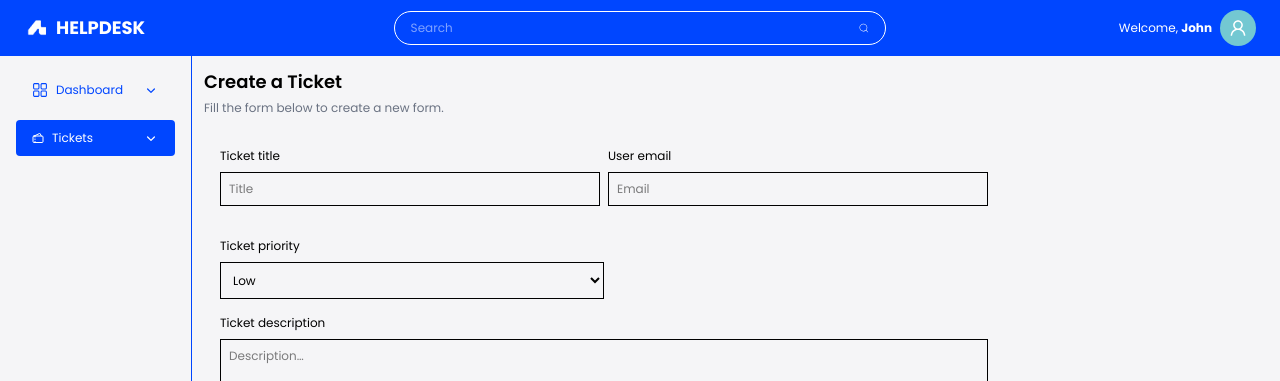
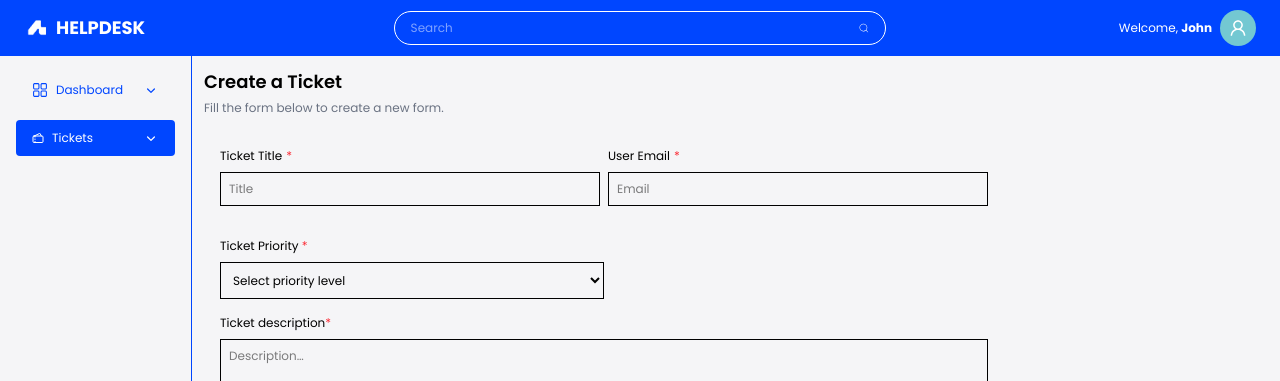
Before and after one commit to stanleymensah/Help-Desk-App, a React (Vite) app: page /tickets/new in a window 1280 px wide. Shown: the top 381 px of the page. Built offline with nearby package versions, Linux system fonts and the light colour scheme.

Commit message:
Turned some input methods into components in the common folder and imported them into our create new ticket file

```diff
--- /dev/null
+++ b/src/components/common/InputField.jsx
@@ -0,0 +1,28 @@
+export default function Input({
+  label,
+  name,
+  type = "text",
+  placeholder,
+  register,
+  error,
+  required = false,
+  validation = {},
+}) {
+  return (
+    <div className="flex flex-col">
+      <label className="text-xs mb-2">
+        {label}
+        {required && <span className="text-red-500 ml-1">*</span>}
+      </label>
+      <input
+        {...register(name, validation)}
+        type={type}
+        placeholder={placeholder}
+        className="border p-2 mb-4 focus:outline-none focus:border-primary"
+      />
+      {error && (
+        <span className="text-red-500 text-xs -mt-3 mb-4">{error.message}</span>
+      )}
+    </div>
+  );
+}
--- /dev/null
+++ b/src/components/common/Select.jsx
@@ -0,0 +1,30 @@
+export default function Select({
+  label,
+  name,
+  options,
+  register,
+  error,
+  required = false,
+  validation = {},
+  placeholder = "Select an option",
+}) {
+  return (
+    <>
+      <label>
+        {label} {required && <span className="text-red-500">*</span>}
+      </label>
+      <select
+        {...register(name, validation)}
+        className="border p-2 focus:outline-none focus:border-primary"
+      >
+        <option value="">{placeholder}</option>
+        {options.map((option) => (
+          <option key={option.value} value={option.value}>
+            {option.label}
+          </option>
+        ))}
+      </select>
+      {error && <span className="text-red-500">{error.message}</span>}
+    </>
+  );
+}
--- /dev/null
+++ b/src/components/common/Textarea.jsx
@@ -0,0 +1,27 @@
+export default function Textarea({
+  label,
+  name,
+  placeholder,
+  register,
+  error,
+  required = false,
+  validation = {},
+  rows = 4,
+}) {
+  return (
+    <>
+      <label>
+        {label}
+        {required && <span className="text-red-500">*</span>}
+      </label>
+      <textarea
+        {...register(name, validation)}
+        placeholder={placeholder}
+        rows={rows}
+        className="border focus:outline-none focus:border-primary w-full p-2 h-40 line-clamp-1"
+      ></textarea>
+
+      {error && <span className="text-red-500">{error.message}</span>}
+    </>
+  );
+}
--- a/src/output.css
+++ b/src/output.css
@@ -246,14 +246,23 @@
   .my-2 {
     margin-block: calc(var(--spacing) * 2);
   }
+  .-mt-3 {
+    margin-top: calc(var(--spacing) * -3);
+  }
   .mt-4 {
     margin-top: calc(var(--spacing) * 4);
+  }
+  .mb-2 {
+    margin-bottom: calc(var(--spacing) * 2);
   }
   .mb-4 {
     margin-bottom: calc(var(--spacing) * 4);
   }
   .mb-6 {
     margin-bottom: calc(var(--spacing) * 6);
+  }
+  .ml-1 {
+    margin-left: calc(var(--spacing) * 1);
   }
   .line-clamp-1 {
     overflow: hidden;
--- /dev/null
+++ b/src/pages/dashboard/TicketStatCard.jsx
@@ -0,0 +1,16 @@
+export default function TicketStatCard({ title, number, icon }) {
+  return (
+    <>
+      <div className="border border-gray-300 w-40 h-27 rounded-lg p-2 flex flex-col gap-2">
+        <div className="top flex gap-1 items-center">
+          <span className="bg-green-200 p-1 rounded-sm">{icon}</span>
+          <span className="font-semibold">{title}</span>
+        </div>
+        <div className=" flex items-center p-1">
+          <span className="font-semibold text-3xl">{number}</span>
+        </div>
+        <div className="border-t border-dashed border-gray-300"></div>
+      </div>
+    </>
+  );
+}
--- a/src/pages/tickets/CreateTicketForm.jsx
+++ b/src/pages/tickets/CreateTicketForm.jsx
@@ -1,7 +1,8 @@
 import { PrimaryButton, SecondaryButton } from "../../components/common/Button";
 import { useForm } from "react-hook-form";
-
-
+import Input from "../../components/common/InputField";
+import Textarea from "../../components/common/Textarea";
+import Select from "../../components/common/Select";
 
 export default function CreateTicketForm() {
   const {
@@ -9,6 +10,13 @@ export default function CreateTicketForm() {
     handleSubmit,
     formState: { errors },
   } = useForm();
+
+  const priorityOptions = [
+    { value: "low", label: "Low" },
+    { value: "medium", label: "Medium" },
+    { value: "high", label: "High" },
+    { value: "critical", label: "Critical" },
+  ];
 
   const onSubmit = (data) => {
     console.log("Created Form: ", data);
@@ -18,91 +26,77 @@ export default function CreateTicketForm() {
       <form onSubmit={handleSubmit(onSubmit)} className="flex flex-col gap-2">
         <div className="flex gap-2 w-full">
           <div className="flex flex-col gap-2 w-1/2">
-                  <label>Ticket title</label>
-                  <input
-                    {...register("ticketTitle", {
+            <Input
+              label="Ticket Title"
+              name="ticketTitle"
+              type="text"
+              placeholder="Title"
+              register={register}
+              error={errors.ticketTitle}
+              required
+              validation={{
                 required: "Title is required",
                 minLength: {
                   value: 5,
                   message: "Should be more than 5 characters",
                 },
-                    })}
-                    type="text"
-                    placeholder="Title"
-                    className="border p-2 mb-4 focus:outline-none focus:border-primary"
+              }}
             />
-                  {errors.ticketTitle && (
-                    <span className="text-red-500">
-                      {errors.ticketTitle?.message}
-                    </span>
-                  )}
           </div>
 
           <div className="flex flex-col gap-2 w-1/2">
-                  <label>User email</label>
-                  <input
-                    {...register("userEmail", {
+            <Input
+              label="User Email"
+              name="userEmail"
+              type="text"
+              placeholder="Email"
+              register={register}
+              error={errors.ticketTitle}
+              required
+              validation={{
                 required: "Email is required",
                 minLength: {
                   value: 5,
                   message: "Should be more than 5 characters",
                 },
-                    })}
-                    type="text"
-                    placeholder="Email"
-                    className="border p-2 mb-4 focus:outline-none focus:border-primary"
+              }}
             />
-                  {errors.userEmail && (
-                    <span className="text-red-500">
-                      {errors.userEmail?.message}
-                    </span>
-                  )}
           </div>
-
-
         </div>
 
         <div className="my-2">
           <div className="flex flex-col gap-2 w-1/2">
-                  <label>Ticket priority</label>
-                  <select
-                    name="priority"
-                    className="border p-2 focus:outline-none focus:border-primary"
-                    {...register("ticketPriority", {
-                      required: "Select a priority",
-                    })}
-                  >
-                    <option value="Low">Low</option>
-                    <option value="Medium">Medium</option>
-                    <option value="High">High</option>
-                  </select>
+            <Select
+              label="Ticket Priority"
+              name="ticketPriority"
+              options={priorityOptions}
+              register={register}
+              error={errors.ticketPriority}
+              required
+              placeholder="Select priority level"
+              validation={{
+                required: "Select a Priority",
+              }}
+            />
           </div>
-
-                {errors.ticketPriority && (
-                  <span className="text-red-500">
-                    {errors.ticketPriority?.message}
-                  </span>
-                )}
         </div>
 
         <div className="flex flex-col gap-2">
-                <label>Ticket description</label>
-                <textarea
-                  {...register("ticketDescription", {
-                    required: "Description required!",
+          <Textarea
+            label="Ticket description"
+            name="ticketDescription"
+            placeholder="Description"
+            register={register}
+            error={errors.ticketDescription}
+            required
+            validation={{
+              required: "Description is required",
               minLength: {
                 value: 10,
                 message: "Must not be less than 10 characters",
               },
-                  })}
-                  placeholder="Description"
-                  className="border focus:outline-none focus:border-primary w-full p-2 h-40 line-clamp-1"
-                ></textarea>
-                {errors.ticketDescription && (
-                  <span className="text-red-500">
-                    {errors.ticketDescription?.message}
-                  </span>
-                )}
+            }}
+          />
         </div>
 
         <div className="buttons flex justify-end p-4 gap-3">
@@ -111,5 +105,5 @@ export default function CreateTicketForm() {
         </div>
       </form>
     </>
-  )
+  );
 }
```
Also changed, not shown: src/pages/dashboard/Dashboard.jsx (+34 -86 lines). Lines whose indentation alone changed are shown as unchanged.
